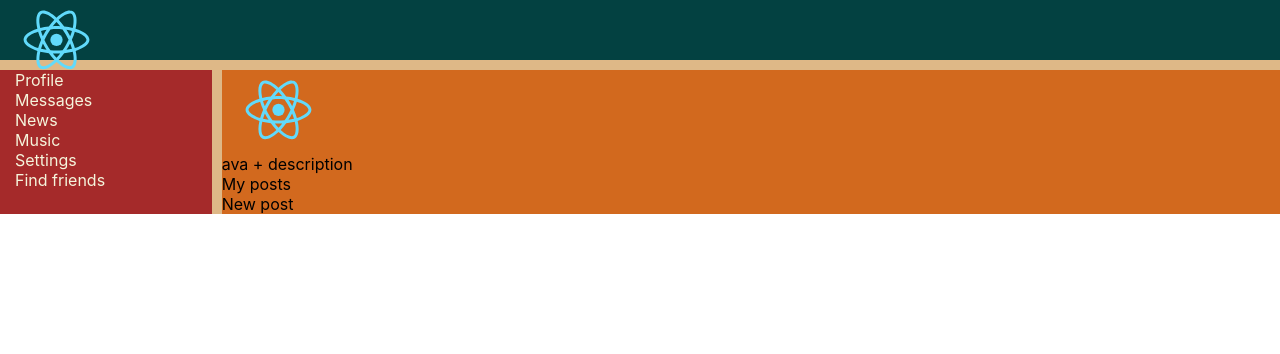
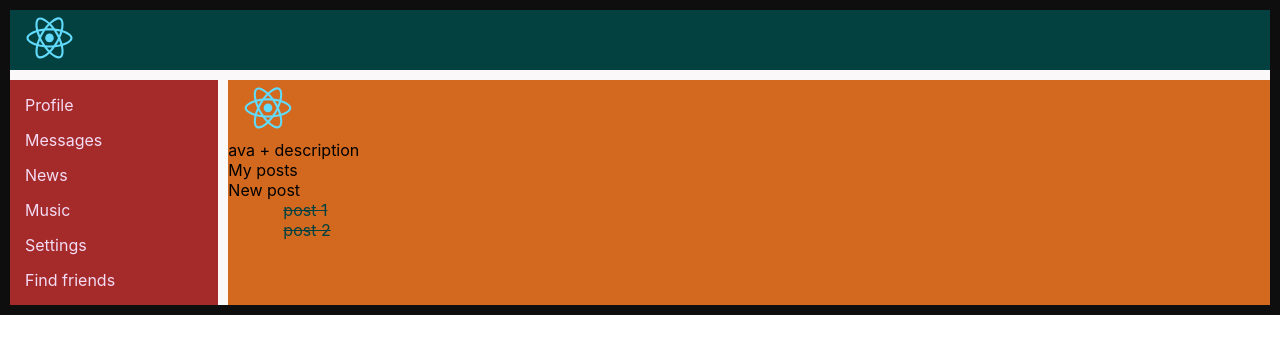
Before and after one commit to hrudkouski/social-network-ts, a React (Create React App) app: page / in a window 1280 px wide. Shown: the top 354 px of the page. Built offline with nearby package versions, Linux system fonts and the light colour scheme.

Commit message:
css-modules

```diff
--- a/src/App.css
+++ /dev/null
@@ -1,36 +0,0 @@
-.App-wrapper {
-    display: grid;
-    grid-template-areas:
-"h h"
-"n c";
-    grid-template-rows: 60px 1fr;
-    grid-template-columns: 2fr 10fr;
-    grid-gap: 10px;
-    background-color: burlywood;
-}
-
-.App-header {
-    grid-area: h;
-    background-color: #034141;
-}
-
-.App-nav {
-    grid-area: n;
-    background-color: brown;
-}
-
-.App-nav a {
-    text-decoration: none;
-    color: beige;
-    margin-left: 15px;
-}
-
-.App-content {
-    grid-area: c;
-    background-color: chocolate;
-}
-
-.App-logo {
-    height: 10vmin;
-    pointer-events: none;
-}
--- /dev/null
+++ b/src/App.module.css
@@ -0,0 +1,11 @@
+.AppWrapper {
+    display: grid;
+    grid-template-areas:
+"h h"
+"n c";
+    grid-template-rows: 60px 1fr;
+    grid-template-columns: 2fr 10fr;
+    grid-gap: 10px;
+    background-color: #faf8f8;
+    border: #0e0e0e solid 10px;
+}
--- a/src/App.tsx
+++ b/src/App.tsx
@@ -1,12 +1,12 @@
 import React from 'react';
-import './App.css';
+import s from '../src/App.module.css'
 import {Header} from "./components/Header";
 import {Navbar} from "./components/Navbar";
 import {Profile} from "./components/Profile";
 
 function App() {
     return (
-        <div className="App-wrapper">
+        <div className={s.AppWrapper}>
             <Header/>
             <Navbar/>
             <Profile/>
--- /dev/null
+++ b/src/components/Header.module.css
@@ -0,0 +1,9 @@
+.AppHeader {
+    grid-area: h;
+    background-color: #034141;
+}
+
+.AppLogo {
+    height: 7vmin;
+    pointer-events: none;
+}
--- a/src/components/Header.tsx
+++ b/src/components/Header.tsx
@@ -1,10 +1,11 @@
 import React from 'react';
 import logo from "../logo.svg";
+import s from '../components/Header.module.css'
 
 export const Header = () => {
     return (
-        <header className="App-header">
-            <img src={logo} className="App-logo" alt="logo"/>
+        <header className={s.AppHeader}>
+            <img src={logo} className={s.AppLogo} alt="logo"/>
         </header>
     );
 }
--- /dev/null
+++ b/src/components/Navbar.module.css
@@ -0,0 +1,20 @@
+.AppNav {
+    grid-area: n;
+    background-color: brown;
+}
+
+.item {
+    text-decoration: none;
+    color: #f3dcf5;
+    margin: 15px;
+}
+
+.item a {
+    text-decoration: none;
+    color: #f3dcf5;
+}
+
+.item a:hover {
+    color: gold;
+    font-weight: bold;
+}
--- a/src/components/Navbar.tsx
+++ b/src/components/Navbar.tsx
@@ -1,24 +1,26 @@
 import React from 'react';
+import s from '../components/Navbar.module.css'
 
 export const Navbar = () => {
+
     return (
-        <nav className='App-nav'>
-            <div>
+        <nav className={s.AppNav}>
+            <div className={s.item}>
                 <a href="https://www.google.com/">Profile</a>
             </div>
-            <div>
+            <div className={s.item}>
                 <a href="https://www.google.com/">Messages</a>
             </div>
-            <div>
+            <div className={s.item}>
                 <a href="https://www.google.com/">News</a>
             </div>
-            <div>
+            <div className={s.item}>
                 <a href="https://www.google.com/">Music</a>
             </div>
-            <div>
+            <div className={s.item}>
                 <a href="https://www.google.com/">Settings</a>
             </div>
-            <div>
+            <div className={s.item}>
                 <a href="https://www.google.com/">Find friends</a>
             </div>
         </nav>
--- /dev/null
+++ b/src/components/Profile.module.css
@@ -0,0 +1,16 @@
+.AppContent {
+    grid-area: c;
+    background-color: chocolate;
+}
+
+.AppLogo {
+    height: 7vmin;
+    pointer-events: none;
+}
+
+
+.item {
+    text-decoration: line-through;
+    color: #034141;
+    margin-left: 55px;
+}
--- a/src/components/Profile.tsx
+++ b/src/components/Profile.tsx
@@ -1,19 +1,30 @@
 import React from 'react';
 import logo from "../logo.svg";
+import s from '../components/Profile.module.css';
 
 export const Profile = () => {
     return (
-        <div className='App-content'>
+        <div className={s.AppContent}>
+
             <div>
-                <img src={logo} className="App-logo" alt="logo"/>
+                <img src={logo} className={s.AppLogo} alt="logo"/>
             </div>
             <div>
                 ava + description
             </div>
+
             <div>
                 My posts
                 <div>
                     New post
+                </div>
+                <div className='posts'>
+                    <div className={s.item}>
+                        post 1
+                    </div>
+                    <div className={s.item}>
+                        post 2
+                    </div>
                 </div>
             </div>
 
```
